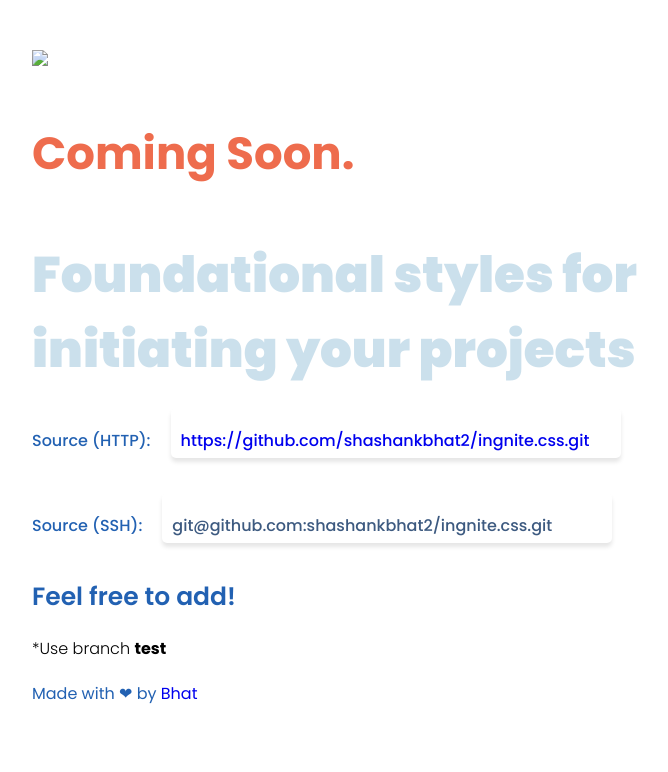
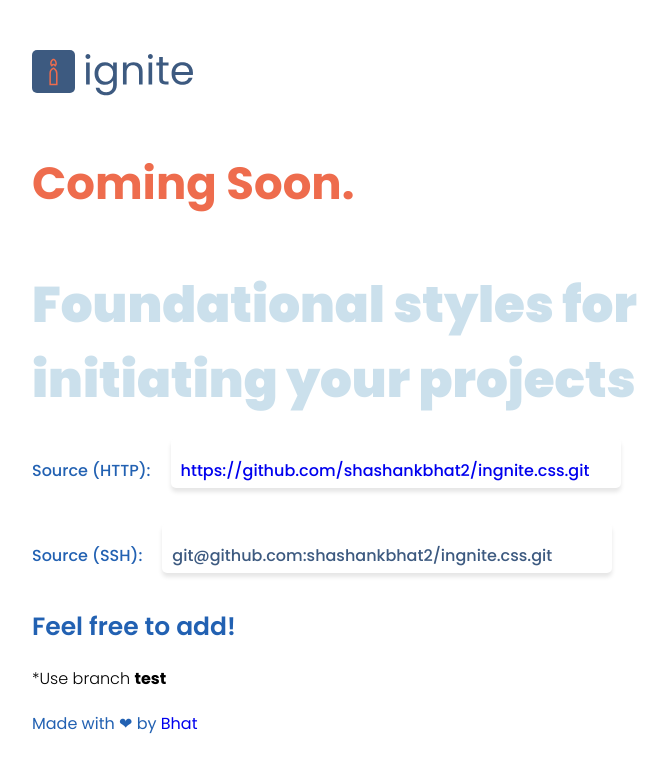
Before and after one commit to shashankbhat2/ignite.css-web, a plain HTML site: page index.html in a window 1280 px wide. Shown: the whole page, without its empty margins (68-736 px from the left). Drawn offline with Linux system fonts and the light colour scheme.

Commit message:
first landing

```diff
--- a/index.html
+++ b/index.html
@@ -11,7 +11,7 @@
 <body>
     <nav class="navmenu">
         <div class="wrapper">
-            <img src="../assets/logo.svg" class="nav-logo">
+            <img src="./logo.svg" class="nav-logo">
         </div>
     </nav>
     <div class="wrapper">
```
Also changed, not shown: logo.svg (added).
